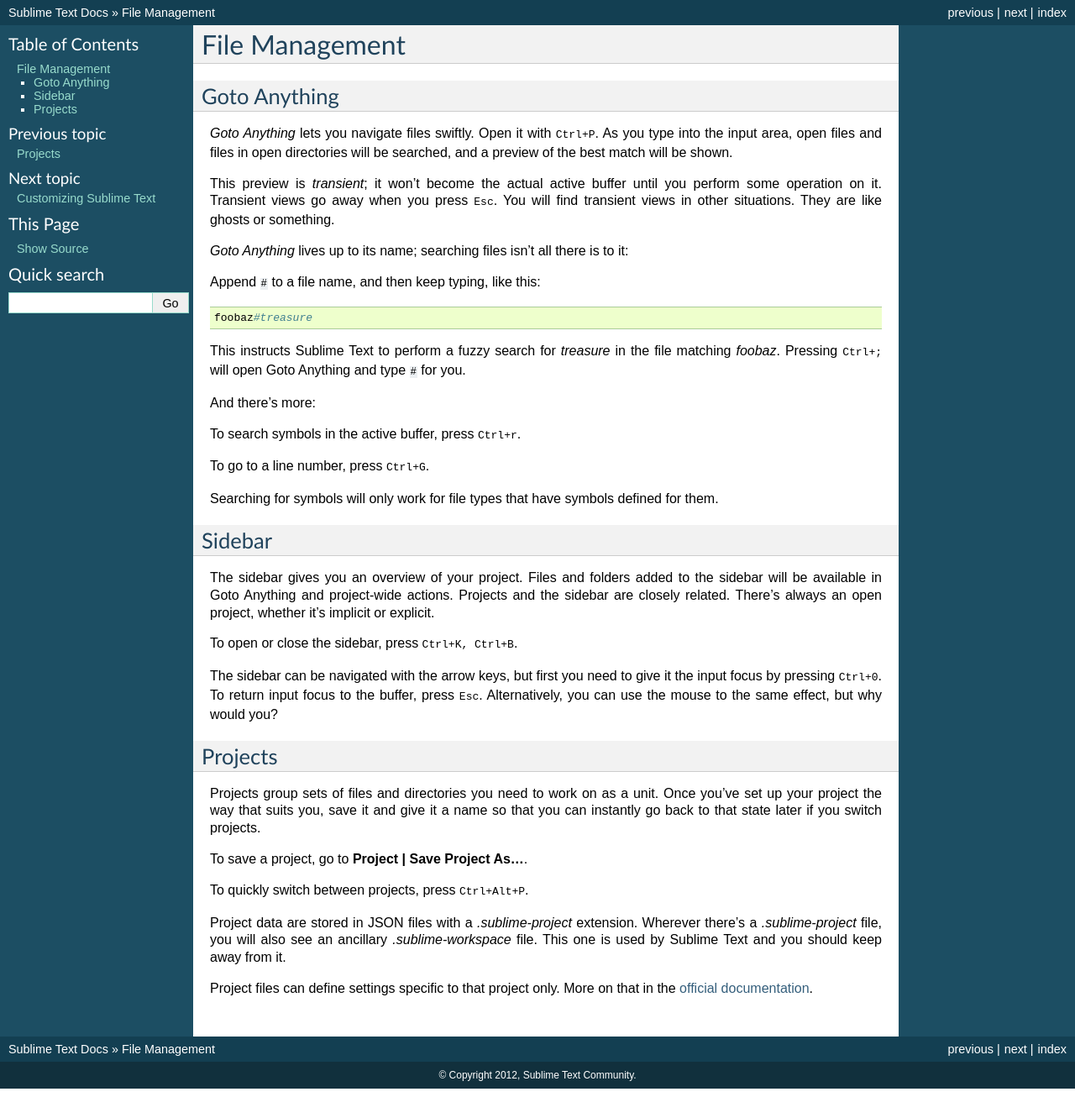
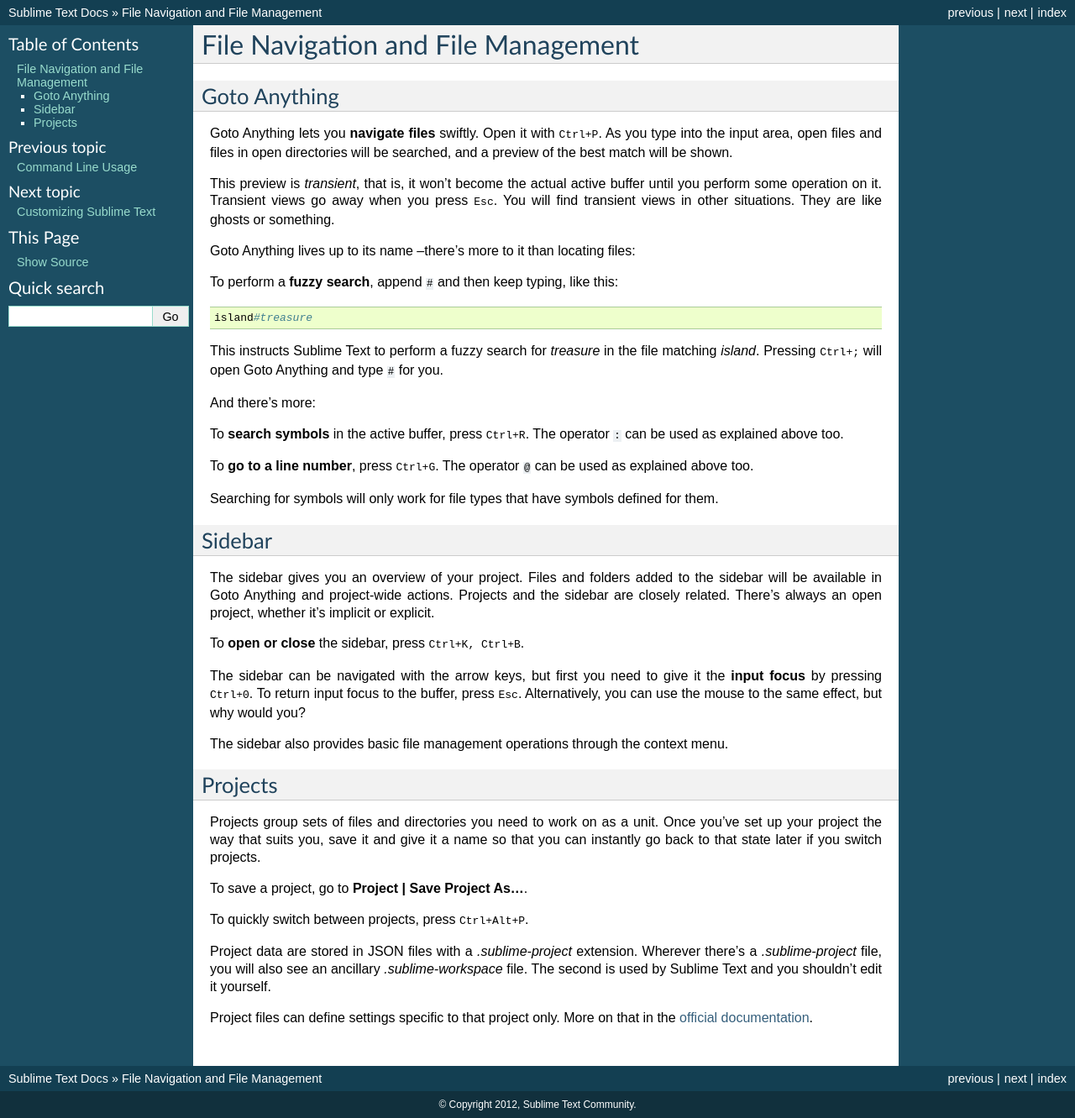
Before and after one commit to guillermooo/sublime-undocs, a Sphinx documentation site: the page built from source/file_management/file_management.rst, in a window 1280 px wide. Shown: the whole page at 84% size. Built offline with Sphinx 7.4.7, drawn with Linux system fonts in a browser that asks for light colours; before the commit the page ends 1296 px from its top, so only the background shows below that.

Commit message:
assorted fixes, reorg files
--HG--
rename : source/conventions.rst => source/intro.rst

```diff
--- a/source/core/core_features.rst
+++ b/source/core/core_features.rst
@@ -10,4 +10,3 @@
     commands
     build_systems
     command_line
-    projects
--- a/source/file_management/file_management.rst
+++ b/source/file_management/file_management.rst
@@ -1,38 +1,41 @@
-===============
-File Management
-===============
+===================================
+File Navigation and File Management
+===================================
 
 Goto Anything
 =============
 
-*Goto Anything* lets you navigate files swiftly. Open it with :kbd:`Ctrl+P`.
+Goto Anything lets you **navigate files** swiftly. Open it with :kbd:`Ctrl+P`.
 As you type into the input area, open files and files in open directories will
 be searched, and a preview of the best match will be shown.
 
-This preview is *transient*; it won't become the actual active buffer until
-you perform some operation on it. Transient views go away when you press
+
+This preview is *transient*, that is, it won't become the actual active buffer
+until you perform some operation on it. Transient views go away when you press
 :kbd:`Esc`. You will find transient views in other situations. They are like
 ghosts or something.
 
-*Goto Anything* lives up to its name; searching files isn't all there is to it:
+Goto Anything lives up to its name --there's more to it than locating files:
 
 .. comment on rules for searching: slash, etc.
 
-Append ``#`` to a file name, and then keep typing, like this:
+To perform a **fuzzy search**, append ``#`` and then keep typing, like this:
 
 ::
 
-	foobaz#treasure
+	island#treasure
 
 This instructs Sublime Text to perform a fuzzy search for *treasure* in the
-file matching *foobaz*. Pressing :kbd:`Ctrl+;` will open Goto Anything and
+file matching *island*. Pressing :kbd:`Ctrl+;` will open Goto Anything and
 type ``#`` for you.
 
 And there's more:
 
-To search symbols in the active buffer, press :kbd:`Ctrl+r`.
+To **search symbols** in the active buffer, press :kbd:`Ctrl+R`. The operator
+``:`` can be used as explained above too.
 
-To go to a line number, press :kbd:`Ctrl+G`.
+To **go to a line number**, press :kbd:`Ctrl+G`. The operator ``@`` can be used
+as explained above too.
 
 Searching for symbols will only work for file types that have symbols defined
 for them.
@@ -45,12 +48,15 @@
 Projects and the sidebar are closely related. There's always an open project,
 whether it's implicit or explicit.
 
-To open or close the sidebar, press :kbd:`Ctrl+K, Ctrl+B`.
+To **open or close** the sidebar, press :kbd:`Ctrl+K, Ctrl+B`.
 
 The sidebar can be navigated with the arrow keys, but first you need to give it
-the input focus by pressing :kbd:`Ctrl+0`. To return input focus to the buffer,
+the **input focus** by pressing :kbd:`Ctrl+0`. To return input focus to the buffer,
 press :kbd:`Esc`. Alternatively, you can use the mouse to the same effect,
 but why would you?
+
+The sidebar also provides basic file management operations through the context
+menu.
 
 Projects
 ========
@@ -66,8 +72,8 @@
 
 Project data are stored in JSON files with a `.sublime-project` extension.
 Wherever there's a `.sublime-project` file, you will also see an ancillary
-`.sublime-workspace` file. This one is used by Sublime Text and you should
-keep away from it.
+`.sublime-workspace` file. The second is used by Sublime Text and you shouldn't
+edit it yourself.
 
 Project files can define settings specific to that project only. More on that
 in the `official documentation`_.
--- a/source/index.rst
+++ b/source/index.rst
@@ -9,7 +9,7 @@
 .. toctree::
    :maxdepth: 2
 
-   conventions
+   intro
    basic_concepts
    Core Features <core/core_features>
    File Management <file_management/file_management>
```
Also changed, not shown: source/core/projects.rst (deleted, +0 -7 lines), source/intro.rst (renamed from source/conventions.rst).
